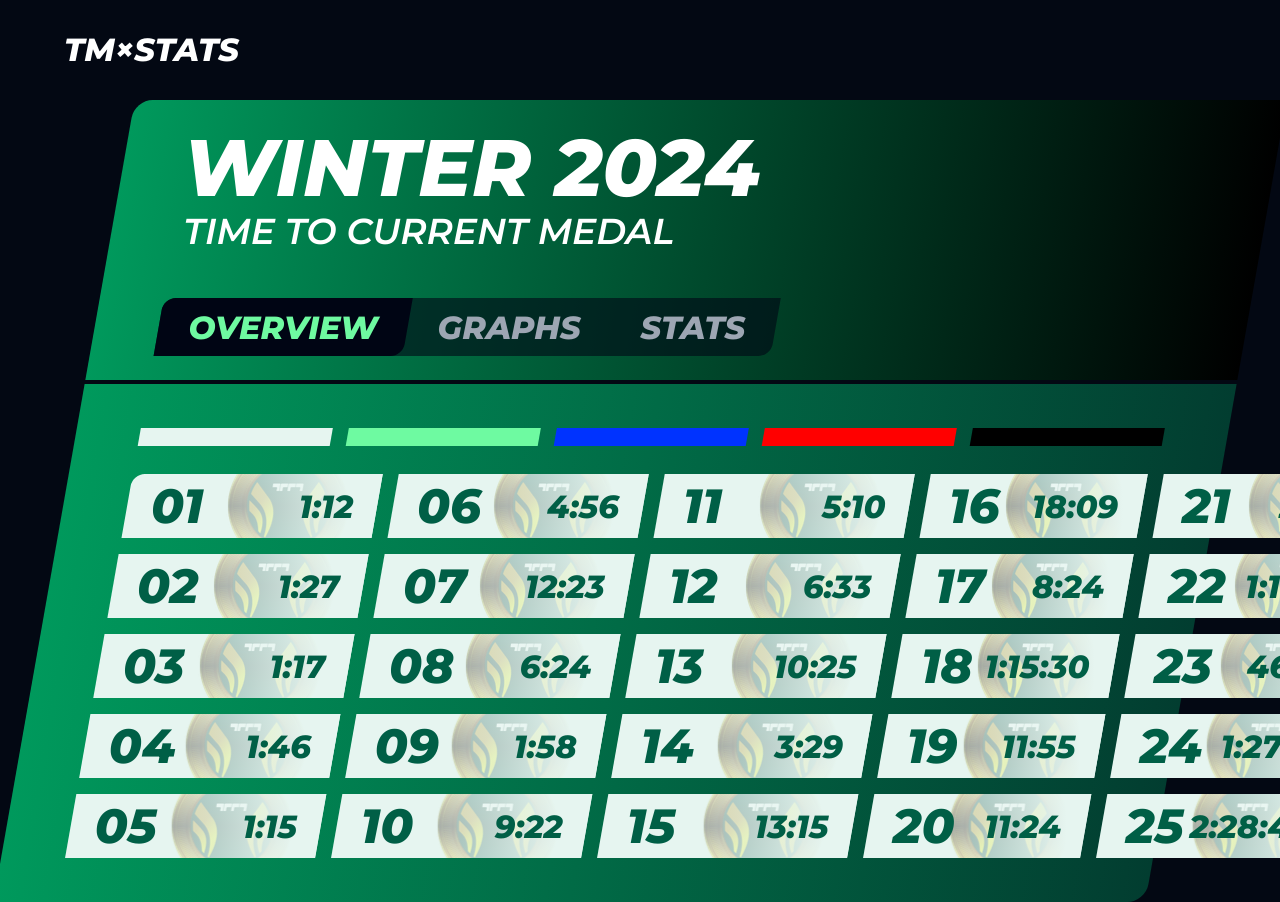
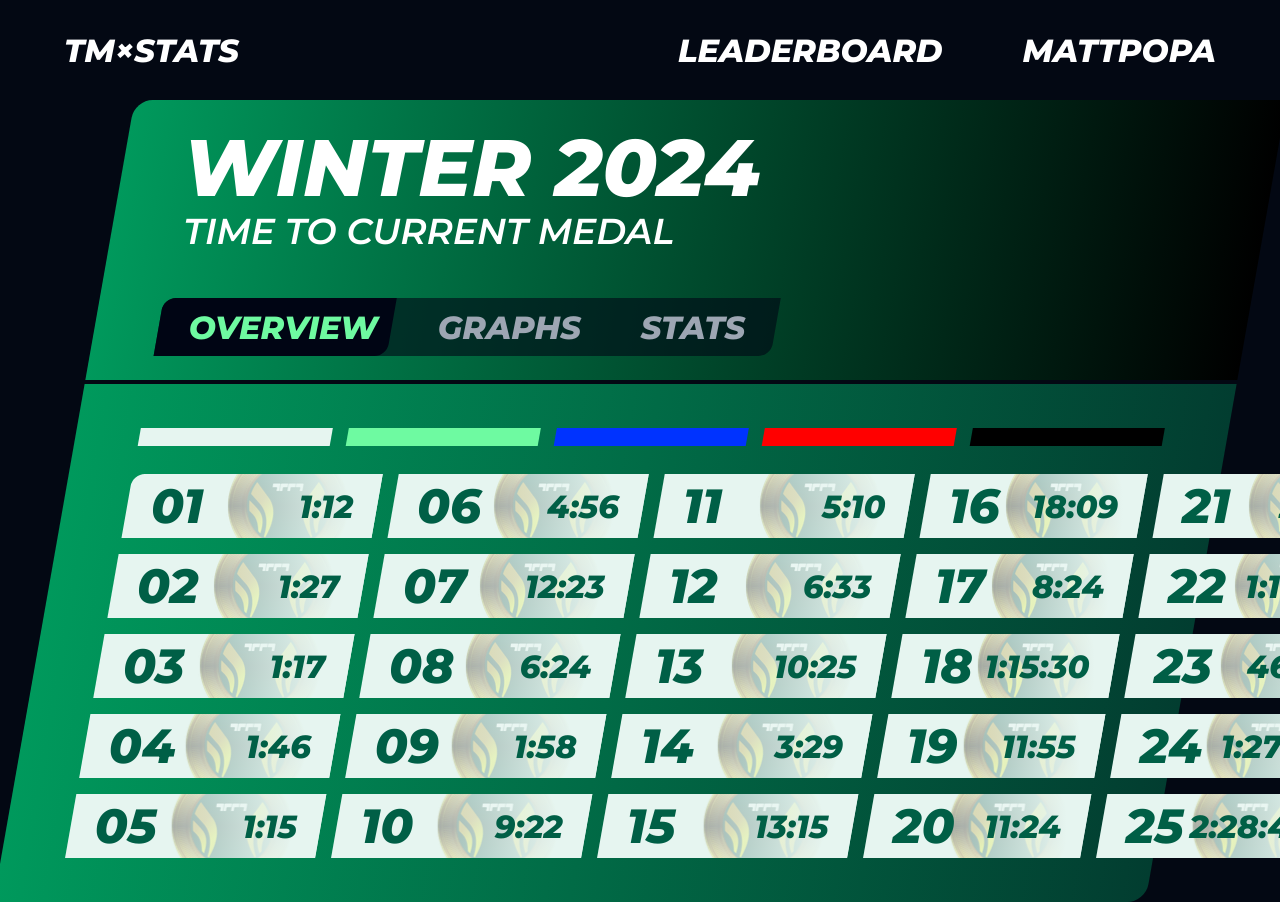
Before and after one commit to MatthewPopa/tm-stats, a plain HTML site: page index.html in a window 1280 px wide. Shown: the top 902 px of the page. Drawn offline with Linux system fonts and the light colour scheme.

Commit message:
Add menu hover animation + update nav bar

```diff
--- a/app.js
+++ b/app.js
@@ -60,3 +60,21 @@ function fadeModal() {
     modal.style.opacity = '0';
     modal.style.visibility = 'hidden';
 }
+
+const menuBG = document.querySelector('.menu-background');
+const menu = document.querySelectorAll('.menu li');
+let backgroundSize = document.querySelector('.menu li.active').getBoundingClientRect();
+menuBG.style.left = '0px';
+menuBG.style.height = backgroundSize.height + 'px';
+menuBG.style.width = backgroundSize.width - 10 + 'px';
+
+menu.forEach((option) => {
+	option.addEventListener('mouseover', () => {
+        document.querySelector('li.active').classList.remove('active');
+		let position = option.getBoundingClientRect();
+		menuBG.style.left = option.offsetLeft + 'px';
+		menuBG.style.height = position.height + 'px';
+		menuBG.style.width = position.width - 10 + 'px';
+		option.classList.add('active');
+	});
+});
--- a/index.html
+++ b/index.html
@@ -9,9 +9,9 @@
 </head>
 <body>
     <nav class="nav-bar">
-        <ul>
-            <li class="site-title">TM×STATS</li>
-        </ul>
+        <li class="site-title"><a href="">TM×STATS</a></li>
+        <li><a href="">LEADERBOARD</a></li>
+        <li><a href="">MATTPOPA</a></li>
     </nav>
     <div class="modal">
         <div class="modal-title">WINTER 2024 - 08</div>
@@ -52,9 +52,10 @@
                 <h2>TIME TO CURRENT MEDAL</h2>
             </hgroup>
             <nav class="menu">
-                <li class="active"><span>OVERVIEW</span></li>
-                <li><span>GRAPHS</span></li>
-                <li><span>STATS</span></li>
+                <div class="menu-background"></div>
+                <li class="active"><a href="">OVERVIEW</a></li>
+                <li><a href="">GRAPHS</a></li>
+                <li><a href="">STATS</a></li>
             </nav>
         </header>
         <main>
--- a/style.css
+++ b/style.css
@@ -44,18 +44,28 @@ h2 {
     font-weight: 600;
 }
 
+a {
+    text-decoration: none;
+    color: unset;
+}
+
 .nav-bar {
     height: 100px;
     width: 100%;
     display: flex;
     align-items: center;
     padding: 0 4rem;
+    gap: 5rem;
+}
+
+.nav-bar li {
+    font-size: 2rem;
+    font-weight: 800;
+    list-style: none;
 }
 
 .site-title {
-    font-size: 2rem;
-    font-weight: 800;
-    list-style: none;
+    margin-right: auto;
 }
 
 .container {
@@ -84,10 +94,10 @@ hgroup {
     width: fit-content;
     border-radius: var(--border-small);
     margin-top: auto;
+    position: relative;
 }
 
 .menu li {
-    padding: 0 30px;
     list-style: none;
     font-size: 2rem;
     font-weight: 800;
@@ -97,14 +107,26 @@ hgroup {
     justify-content: center;
 }
 
-.menu li span {
+.menu li a {
+    height: 100%;
+    display: flex;
+    align-items: center;
+    padding: 0 30px;
     transform: var(--unskew);
+    transition: .25s;
 }
 
 .menu li.active {
+    color: var(--green);
+    /* background-color: #000514;
+    border-radius: var(--border-small); */
+}
+
+.menu-background {
     background-color: #000514;
-    color: var(--green);
     border-radius: var(--border-small);
+	position: absolute;
+    transition: .25s;
 }
 
 main {
```
